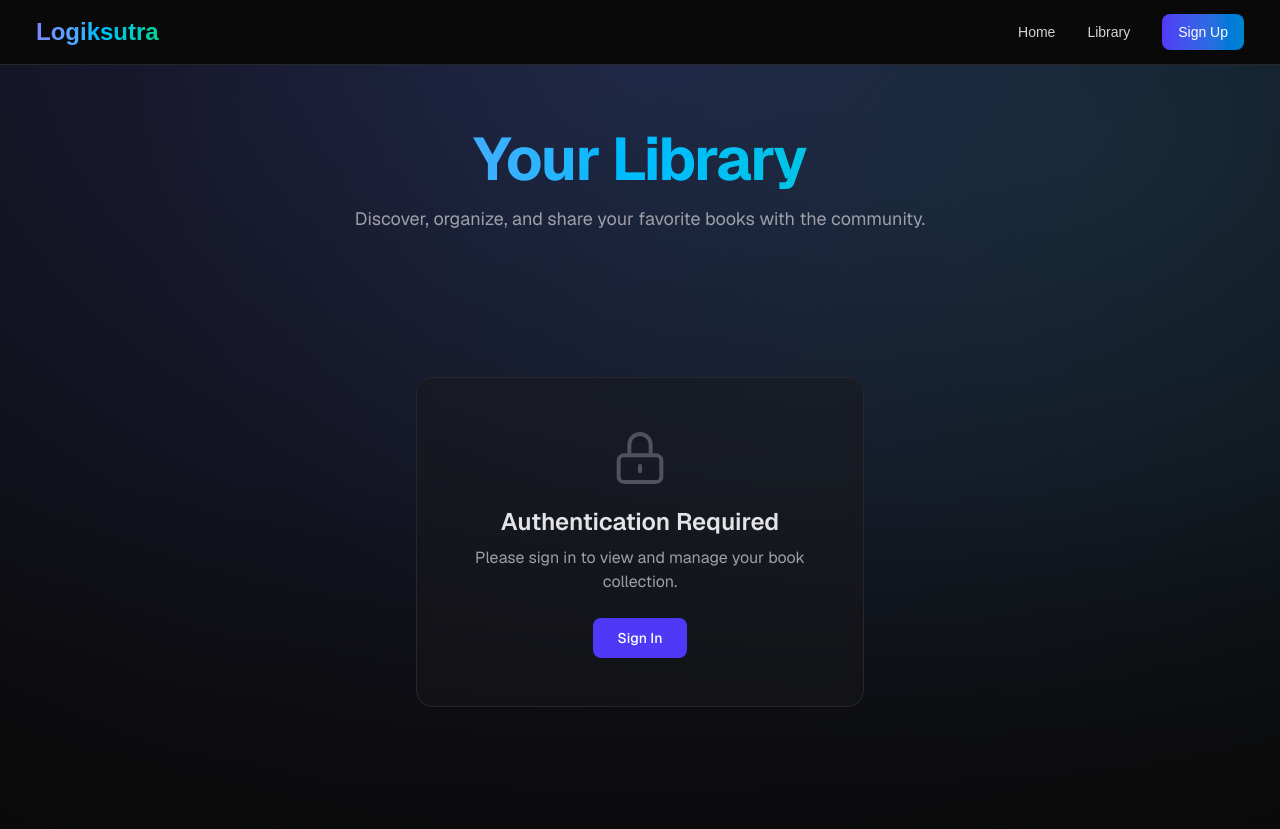
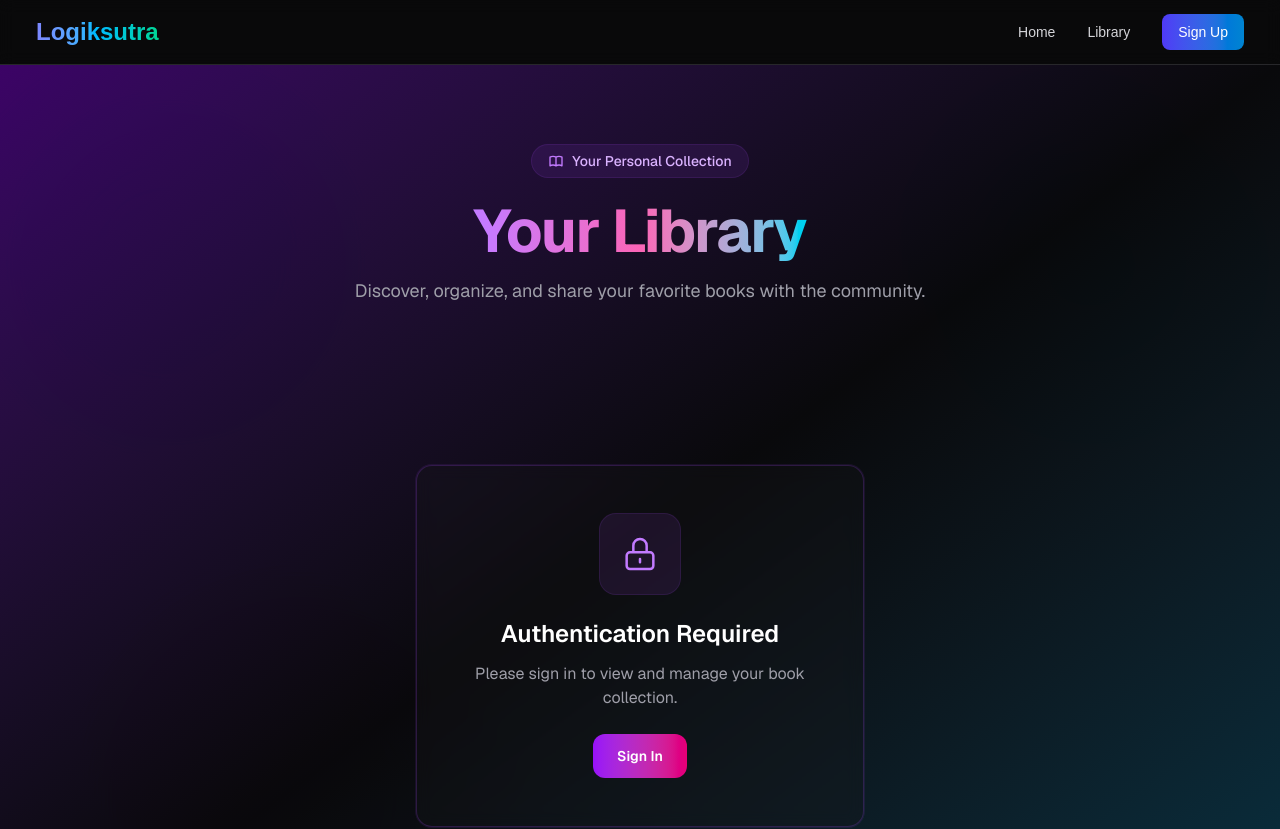
Before and after one commit to pikacoder44/Inkspire---Book-Review-Platform, a Next.js app in the folder frontend/: page /books in a window 1280 px wide. Shown: the top 829 px of the page. Built offline with nearby package versions, Linux system fonts and the light colour scheme.

Commit message:
Redesigned Books Page

```diff
--- a/frontend/app/books/page.jsx
+++ b/frontend/app/books/page.jsx
@@ -93,31 +93,42 @@ const Books = () => {
   };
 
   return (
-    <main className="font-sans min-h-screen relative pb-16">
-      {/* Background gradients */}
+    <main className="font-sans min-h-screen relative pb-16 overflow-hidden">
+      {/* Animated Background */}
       <div className="pointer-events-none absolute inset-0 -z-10">
-        <div className="absolute inset-0 bg-[radial-gradient(80rem_60rem_at_50%_-10%,rgba(99,102,241,0.25),transparent),radial-gradient(60rem_40rem_at_85%_10%,rgba(16,185,129,0.12),transparent)]" />
-        <div className="absolute inset-0 bg-gradient-to-b from-transparent via-transparent to-[rgba(10,10,10,0.6)]" />
+        <div className="absolute inset-0 bg-gradient-to-br from-purple-950 via-zinc-950 to-cyan-950" />
+        <div className="absolute top-0 -left-4 w-96 h-96 bg-purple-500/20 rounded-full mix-blend-multiply filter blur-3xl animate-blob" />
+        <div className="absolute top-0 -right-4 w-96 h-96 bg-cyan-500/20 rounded-full mix-blend-multiply filter blur-3xl animate-blob animation-delay-2000" />
+        <div className="absolute -bottom-8 left-20 w-96 h-96 bg-pink-500/20 rounded-full mix-blend-multiply filter blur-3xl animate-blob animation-delay-4000" />
       </div>
 
       {/* Header Section */}
-      <section className="relative mx-auto max-w-7xl px-6 pt-16 pb-8">
+      <section className="relative mx-auto max-w-7xl px-6 pt-20 pb-12">
         <div className="text-center">
-          <h1 className="text-5xl sm:text-6xl font-bold tracking-tight bg-gradient-to-r from-indigo-400 via-sky-400 to-emerald-400 bg-clip-text text-transparent">
+          {/* Badge */}
+          <div className="inline-flex items-center gap-2 rounded-full bg-purple-500/10 px-4 py-1.5 ring-1 ring-purple-500/20 mb-6">
+            <svg className="w-4 h-4 text-purple-400" fill="none" stroke="currentColor" viewBox="0 0 24 24">
+              <path strokeLinecap="round" strokeLinejoin="round" strokeWidth={2} d="M12 6.253v13m0-13C10.832 5.477 9.246 5 7.5 5S4.168 5.477 3 6.253v13C4.168 18.477 5.754 18 7.5 18s3.332.477 4.5 1.253m0-13C13.168 5.477 14.754 5 16.5 5c1.747 0 3.332.477 4.5 1.253v13C19.832 18.477 18.247 18 16.5 18c-1.746 0-3.332.477-4.5 1.253" />
+            </svg>
+            <span className="text-sm font-medium text-purple-300">Your Personal Collection</span>
+          </div>
+
+          <h1 className="text-5xl sm:text-6xl font-bold tracking-tight mb-4">
+            <span className="bg-gradient-to-r from-purple-400 via-pink-400 to-cyan-400 bg-clip-text text-transparent">
               Your Library
+            </span>
           </h1>
           <p className="mt-4 text-lg text-zinc-400 max-w-2xl mx-auto">
-            Discover, organize, and share your favorite books with the
-            community.
+            Discover, organize, and share your favorite books with the community.
           </p>
         </div>
 
         {/* Add Book Button */}
         {signedIn && (
-          <div className="mt-8 flex justify-center">
+          <div className="mt-10 flex justify-center">
             <a
               href="/addbook"
-              className="group relative inline-flex items-center gap-2 rounded-lg bg-gradient-to-r from-indigo-600 to-sky-600 px-6 py-3 text-base font-semibold text-white shadow-lg shadow-indigo-500/30 transition-all hover:shadow-xl hover:shadow-indigo-500/40 hover:scale-105"
+              className="group relative inline-flex items-center gap-2 rounded-xl bg-gradient-to-r from-purple-600 to-pink-600 px-8 py-4 text-base font-semibold text-white shadow-lg shadow-purple-500/25 hover:shadow-xl hover:shadow-purple-500/40 transition-all hover:scale-105"
             >
               <svg
                 className="w-5 h-5 transition-transform group-hover:rotate-90"
@@ -142,9 +153,10 @@ const Books = () => {
       <section className="relative mx-auto max-w-7xl px-6 py-8">
         {!signedIn ? (
           <div className="flex flex-col items-center justify-center py-20">
-            <div className="rounded-2xl border border-zinc-800 bg-zinc-900/50 p-12 backdrop-blur-sm text-center max-w-md">
+            <div className="rounded-2xl border border-purple-500/20 bg-zinc-900/30 backdrop-blur-sm p-12 text-center max-w-md ring-1 ring-purple-500/10">
+              <div className="inline-flex h-20 w-20 items-center justify-center rounded-2xl bg-purple-500/10 mb-6 ring-1 ring-purple-500/20">
                 <svg
-                className="w-16 h-16 mx-auto text-zinc-600 mb-4"
+                  className="w-10 h-10 text-purple-400"
                   fill="none"
                   stroke="currentColor"
                   viewBox="0 0 24 24"
@@ -156,7 +168,8 @@ const Books = () => {
                     d="M12 15v2m-6 4h12a2 2 0 002-2v-6a2 2 0 00-2-2H6a2 2 0 00-2 2v6a2 2 0 002 2zm10-10V7a4 4 0 00-8 0v4h8z"
                   />
                 </svg>
-              <h2 className="text-2xl font-semibold text-zinc-200 mb-2">
+              </div>
+              <h2 className="text-2xl font-semibold text-white mb-3">
                 Authentication Required
               </h2>
               <p className="text-zinc-400 mb-6">
@@ -164,7 +177,7 @@ const Books = () => {
               </p>
               <a
                 href="/login"
-                className="inline-block rounded-lg bg-indigo-600 px-6 py-2.5 text-sm font-medium text-white hover:bg-indigo-500 transition"
+                className="inline-block rounded-xl bg-gradient-to-r from-purple-600 to-pink-600 px-6 py-3 text-sm font-semibold text-white hover:shadow-lg hover:shadow-purple-500/25 transition-all hover:scale-105"
               >
                 Sign In
               </a>
@@ -173,8 +186,9 @@ const Books = () => {
         ) : books.length === 0 ? (
           <div className="flex flex-col items-center justify-center py-20">
             <div className="text-center max-w-md">
+              <div className="inline-flex h-24 w-24 items-center justify-center rounded-2xl bg-cyan-500/10 mb-6 ring-1 ring-cyan-500/20">
                 <svg
-                className="w-20 h-20 mx-auto text-zinc-700 mb-4"
+                  className="w-12 h-12 text-cyan-400"
                   fill="none"
                   stroke="currentColor"
                   viewBox="0 0 24 24"
@@ -186,10 +200,11 @@ const Books = () => {
                     d="M12 6.253v13m0-13C10.832 5.477 9.246 5 7.5 5S4.168 5.477 3 6.253v13C4.168 18.477 5.754 18 7.5 18s3.332.477 4.5 1.253m0-13C13.168 5.477 14.754 5 16.5 5c1.747 0 3.332.477 4.5 1.253v13C19.832 18.477 18.247 18 16.5 18c-1.746 0-3.332.477-4.5 1.253"
                   />
                 </svg>
-              <h2 className="text-2xl font-semibold text-zinc-300 mb-2">
+              </div>
+              <h2 className="text-2xl font-semibold text-white mb-3">
                 No books yet
               </h2>
-              <p className="text-zinc-500">
+              <p className="text-zinc-400">
                 Start building your library by adding your first book!
               </p>
             </div>
@@ -210,14 +225,14 @@ const Books = () => {
               return (
                 <div
                   key={book._id}
-                  className="group relative rounded-xl border border-zinc-800 bg-zinc-900/50 backdrop-blur-sm p-6 transition-all hover:border-zinc-700 hover:shadow-xl hover:shadow-indigo-500/10 hover:-translate-y-1"
+                  className="group relative rounded-2xl border border-purple-500/20 bg-zinc-900/30 backdrop-blur-sm p-6 transition-all hover:border-purple-500/40 hover:shadow-xl hover:shadow-purple-500/10 hover:-translate-y-1 ring-1 ring-purple-500/10"
                 >
                   {/* Book Icon & Title Section */}
                   <div className="flex gap-4 mb-4">
                     {/* Compact Book Icon */}
-                    <div className="flex-shrink-0 w-16 h-20 rounded-lg bg-gradient-to-br from-indigo-500/20 via-sky-500/20 to-emerald-500/20 flex items-center justify-center border border-zinc-800">
+                    <div className="flex-shrink-0 w-16 h-20 rounded-xl bg-gradient-to-br from-purple-500/20 via-pink-500/20 to-cyan-500/20 flex items-center justify-center border border-purple-500/30">
                       <svg
-                        className="w-8 h-8 text-zinc-600"
+                        className="w-8 h-8 text-purple-400"
                         fill="none"
                         stroke="currentColor"
                         viewBox="0 0 24 24"
@@ -233,7 +248,7 @@ const Books = () => {
 
                     {/* Book Info */}
                     <div className="flex-1 min-w-0">
-                      <h3 className="text-xl font-semibold text-zinc-100 line-clamp-2 mb-1 group-hover:text-indigo-400 transition-colors">
+                      <h3 className="text-xl font-semibold text-white line-clamp-2 mb-1 group-hover:text-purple-400 transition-colors">
                         {book.title}
                       </h3>
                       <p className="text-sm text-zinc-400 line-clamp-1">
```
Lines whose indentation alone changed are shown as unchanged.
